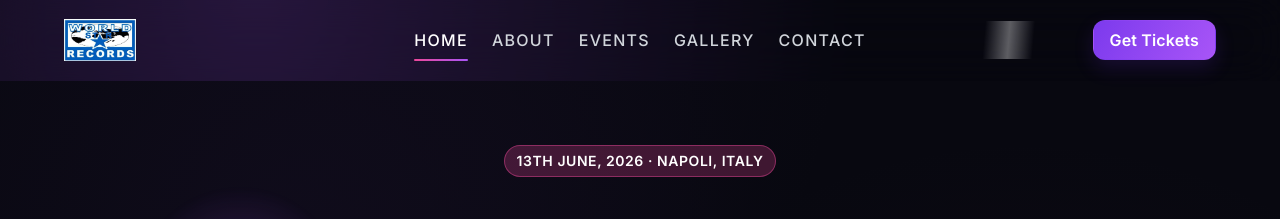
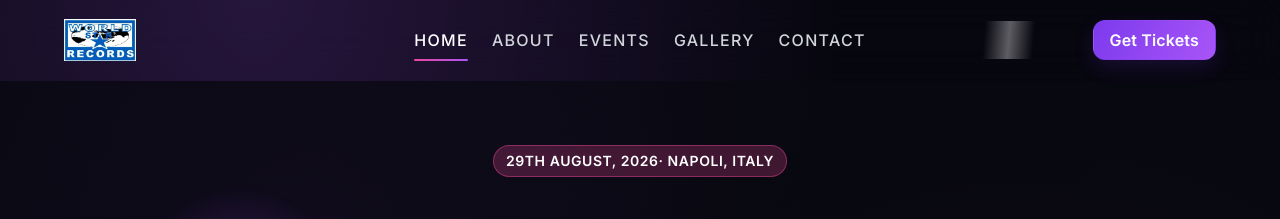
Before and after one commit to fekt2016/worldstarrecord, a React (Vite) app: page / in a window 1280 px wide. Shown: the top 219 px of the page. Built offline with nearby package versions, Linux system fonts and the light colour scheme.

Commit message:
date of events updated

```diff
--- a/src/ui/Header.jsx
+++ b/src/ui/Header.jsx
@@ -56,7 +56,7 @@ function Header({ type }) {
           </HeroOrbs>
 
           <HeroContainer>
-            <Badge $tone="accent">13th June, 2026 · Napoli, Italy</Badge>
+            <Badge $tone="accent">29th August, 2026· Napoli, Italy</Badge>
             <HeroTitle as="h1" $size="hero" $weight="black" $gradient>
               World Star Records
             </HeroTitle>
```
